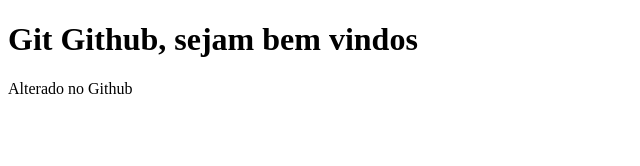
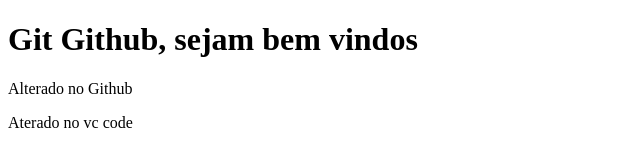
Before and after one commit to rodriguesjunior28/teste-git-github-vs-code, a plain HTML site: page index.html in a window 1280 px wide. Shown: the whole page, without its empty margins (0-640 px from the left). Drawn offline with Linux system fonts and the light colour scheme.

Commit message:
refector . alter index.html

```diff
--- a/index.html
+++ b/index.html
@@ -9,5 +9,6 @@
 <body>
     <h1> Git Github, sejam bem vindos </h1>
     <p> Alterado no Github </p>
+    <p> Aterado no vc code </p>
 </body>
 </html>
```
